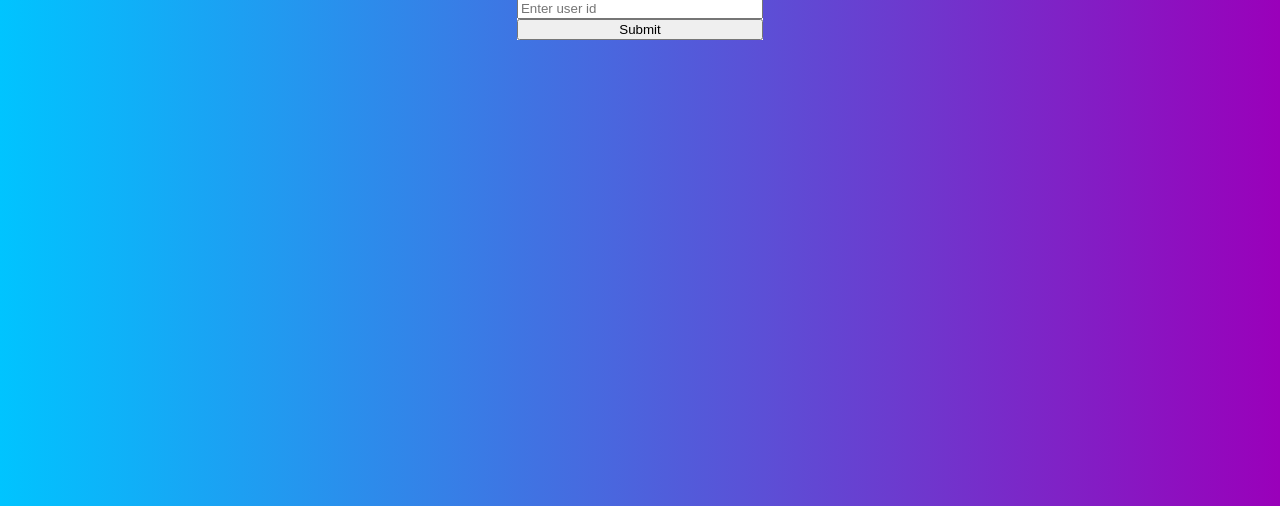
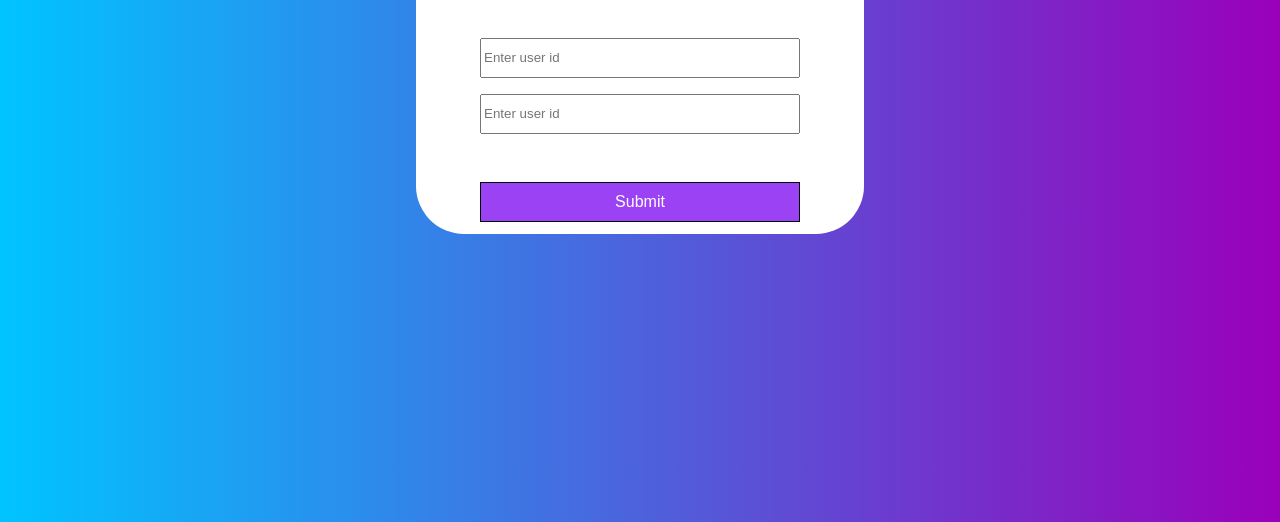
Before and after one commit to Shameer-R/Spotify-Soulmates, a plain HTML site: page client/index.html in a window 1280 px wide. Shown: the part 294-816 px from the top of the page. Drawn offline with Linux system fonts and the light colour scheme.

Commit message:
Redesign CSS styling

```diff
--- a/client/style.css
+++ b/client/style.css
@@ -1,6 +1,7 @@
 body {
     background: rgb(0,196,255);
     background: linear-gradient(90deg, rgba(0,196,255,1) 0%, rgba(154,0,186,1) 100%);
+    height: 100%;
 }
 
 .center-section {
@@ -14,7 +15,46 @@ body {
 
 .container {
     display: flex;
+    align-items: center;
+    justify-content: center;
     flex-direction: column;
     background-color: white;
+    width: 35vw;
+    height: 25vw;
+    border-radius: 3rem;
+    text-align: center;
+    margin-top: auto;
+}
 
+h1 {
+    padding-bottom: 2rem;
 }
+
+input {
+    width: 25vw;
+    height: 5vh;
+}
+
+#user-1-input {
+    margin-bottom: 1rem;
+}
+
+#user-2-input {
+    margin-bottom: 3rem;
+}
+
+button {
+    height: 5vh;
+    width: 25vw;
+    font-size: 1rem;
+    background-color: rgb(155, 66, 244);
+    border: 1px solid;
+    border-color: black;
+    color: white;
+}
+
+button:active {
+    height: 5.1vh;
+    width: 25.1vw;
+    background-color: rgb(125, 4, 246);
+}
```
